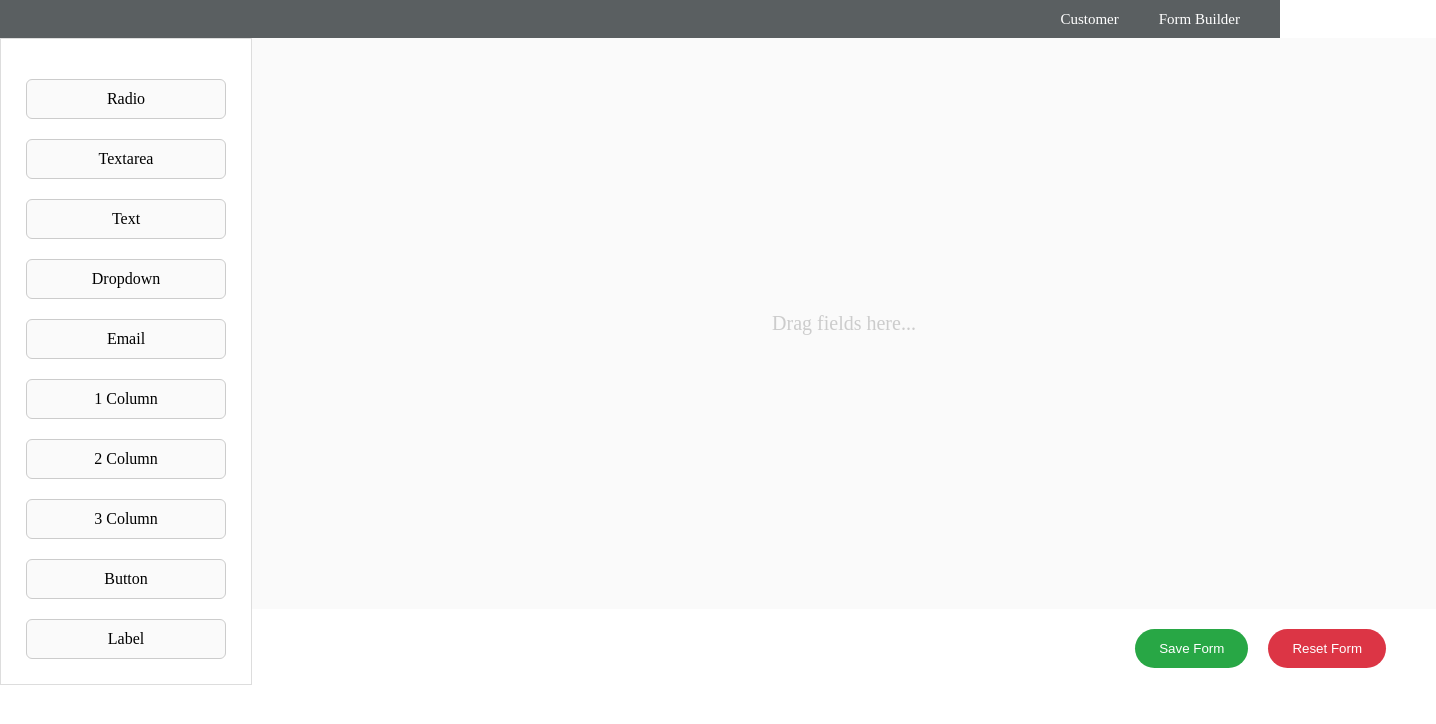
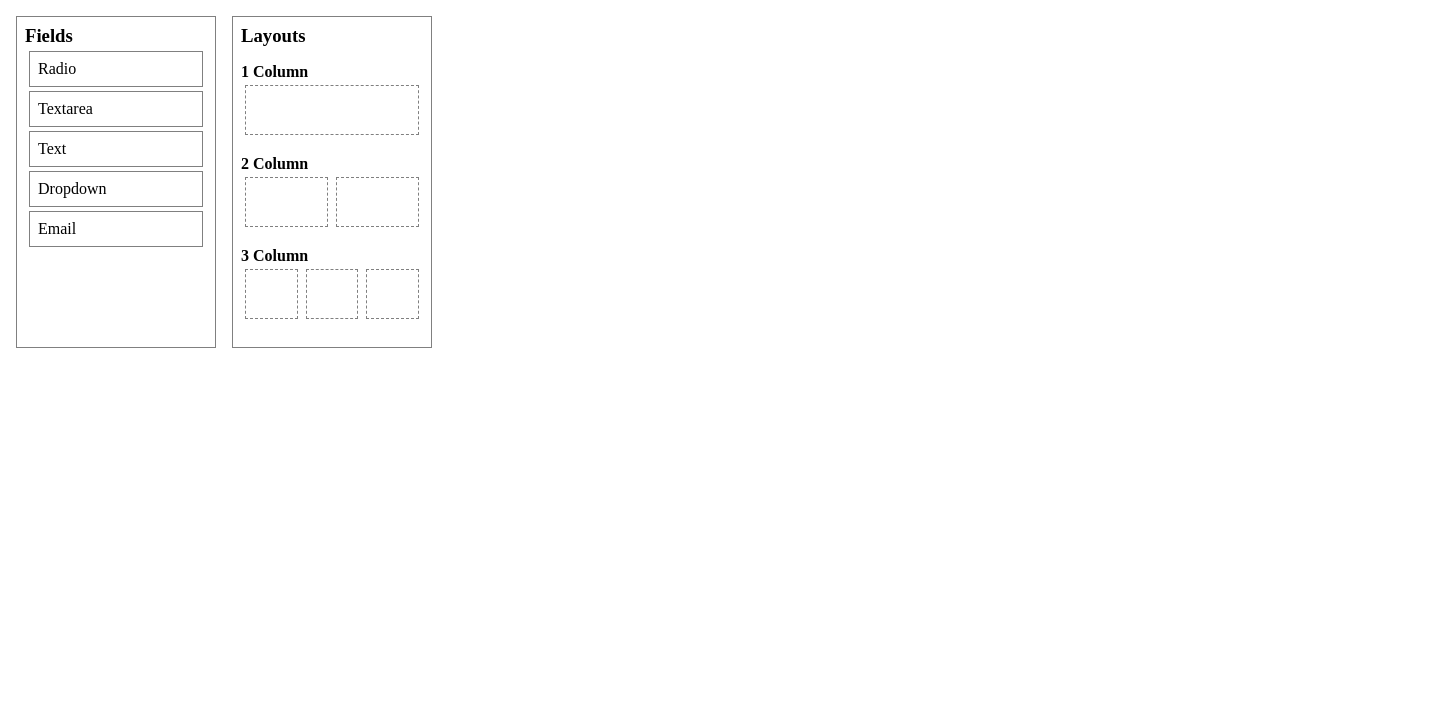
Before and after one commit to Syed-Muhammad-Ali-Raza/dnd, a React (Create React App) app: page /formBuilder in a window 1280 px wide. Shown: the top 724 px of the page, 1436 px wide, since content can reach past the window. Built offline with nearby package versions, Linux system fonts and the light colour scheme.

Commit message:
column laayout prac

```diff
--- a/src/App.js
+++ b/src/App.js
@@ -1,24 +1,142 @@
-import React from 'react';
-import { BrowserRouter, Routes, Route, Link } from "react-router-dom";
+import React, { useState } from "react";
+import { DndProvider, useDrag, useDrop } from "react-dnd";
+import { HTML5Backend } from "react-dnd-html5-backend";
 
-import  './index.css'
-import Header from './components/navbar/Header';
-import CustomerList from './components/customers/CustomerList';
-import DndLayout from './components/dragndrop/DndLayout';
+// Initial fields (draggable items)
+const initialFields = [
+  { id: 1, type: "radio", label: "Radio", options: ["option 1", "option 2", "option 3"], initialValue: "", value: "", position: 0 },
+  { id: 2, type: "textarea", label: "Textarea", initialValue: "", value: "", position: 0 },
+  { id: 3, type: "text", label: "Text", initialValue: "", value: "", position: 0 },
+  { id: 4, type: "dropdown", label: "Dropdown", options: ["Opt 1", "Opt 2", "Opt 3"], initialValue: "", value: "", position: 0 },
+  { id: 5, type: "email", label: "Email", initialValue: "", value: "", position: 0 },
+];
+
+// Initial layouts (draggable columns)
+const initialLayouts = [
+  { id: 6, type: "column", label: "1 Column", columns: 1, fields: [], position: 0 },
+  { id: 7, type: "column", label: "2 Column", columns: 2, fields: [[], []], position: 0 },
+  { id: 8, type: "column", label: "3 Column", columns: 3, fields: [[], [], []], position: 0 },
+];
+
+const Field = ({ field }) => {
+  const [{ isDragging }, drag] = useDrag(() => ({
+    type: "FIELD",
+    item: field,
+    collect: (monitor) => ({
+      isDragging: monitor.isDragging(),
+    }),
+  }));
+
+  return (
+    <div
+      ref={drag}
+      style={{
+        padding: "8px",
+        margin: "4px",
+        border: "1px solid gray",
+        backgroundColor: isDragging ? "lightgreen" : "white",
+        cursor: "grab",
+      }}
+    >
+      {field.label}
+    </div>
+  );
+};
+
+const ColumnDropZone = ({ column, columnIndex, handleDropField }) => {
+  const [{ isOver }, drop] = useDrop(() => ({
+    accept: "FIELD",
+    drop: (item) => handleDropField(item, column.id, columnIndex),
+    collect: (monitor) => ({
+      isOver: monitor.isOver(),
+    }),
+  }));
+
+  return (
+    <div
+      ref={drop}
+      style={{
+        flex: 1,
+        minHeight: "50px",
+        margin: "4px",
+        padding: "8px",
+        border: "1px dashed gray",
+        backgroundColor: isOver ? "lightblue" : "white",
+      }}
+    >
+      {column.fields[columnIndex]?.map((field, idx) => (
+        <div key={idx} style={{ padding: "4px", border: "1px solid lightgray" }}>
+          {field.label}
+        </div>
+      ))}
+    </div>
+  );
+};
+
+const Layout = ({ layout, handleDropField }) => {
+  return (
+    <div style={{ display: "flex", flexDirection: "column", margin: "16px 0" }}>
+      <h4>{layout.label}</h4>
+      <div style={{ display: "flex" }}>
+        {Array.from({ length: layout.columns }).map((_, columnIndex) => (
+          <ColumnDropZone
+            key={columnIndex}
+            column={layout}
+            columnIndex={columnIndex}
+            handleDropField={handleDropField}
+          />
+        ))}
+      </div>
+    </div>
+  );
+};
+
 function App() {
+  const [layouts, setLayouts] = useState(initialLayouts);
+  const handleDropField = (field, layoutId, columnIndex) => {
+    setLayouts((prevLayouts) =>
+      prevLayouts.map((layout) => {
+        if (layout.id === layoutId) {
+          const updatedFields = [...layout.fields];
+
+          // Ensure that the column is initialized properly if it doesn't exist
+          if (!updatedFields[columnIndex]) {
+            updatedFields[columnIndex] = []; // Initialize the column if it's undefined
+          }
+
+          updatedFields[columnIndex].push(field); // Now push the field
+          return { ...layout, fields: updatedFields };
+        }
+        return layout;
+      })
+    );
+  };
+
   return (
-<>
-
-        <Header/>
-        <BrowserRouter>
-      <Routes>
-        <Route path="/customer" element={<CustomerList />}/>
-        <Route path ="/formBuilder/:formId?" element={<DndLayout />}/>
+    <DndProvider backend={HTML5Backend}>
+      <div style={{ display: "flex", gap: "16px", padding: "16px" }}>
 
 
-      </Routes>
-    </BrowserRouter>
-</>
+        {/* Field Dragging Area (fields to be dragged) */}
+        <div style={{ width: "200px", border: "1px solid gray", padding: "8px" }}>
+          <h3>Fields</h3>
+          {initialFields.map((field) => (
+            <Field key={field.id} field={field} />
+          ))}
+        </div>
+
+
+            {/* Layouts List (draggable column items) */}
+            <div style={{ width: "200px", border: "1px solid gray", padding: "8px" }}>
+          <h3>Layouts</h3>
+          {layouts.map((layout) => (
+            <div key={layout.id} style={{ marginBottom: "10px" }}>
+              <Layout layout={layout} handleDropField={handleDropField} />
+            </div>
+          ))}
+        </div>
+      </div>
+    </DndProvider>
   );
 }
 
--- a/src/index.js
+++ b/src/index.js
@@ -8,9 +8,7 @@ import { Store } from './components/redux/Store';
 
 const root = ReactDOM.createRoot(document.getElementById('root'));
 root.render(
-<Provider store={Store}>
-  <App />
-  </Provider>
+<App />
 );
 
 // If you want to start measuring performance in your app, pass a function
```
Also changed, not shown: src/App.css (added, +63 -0 lines).
